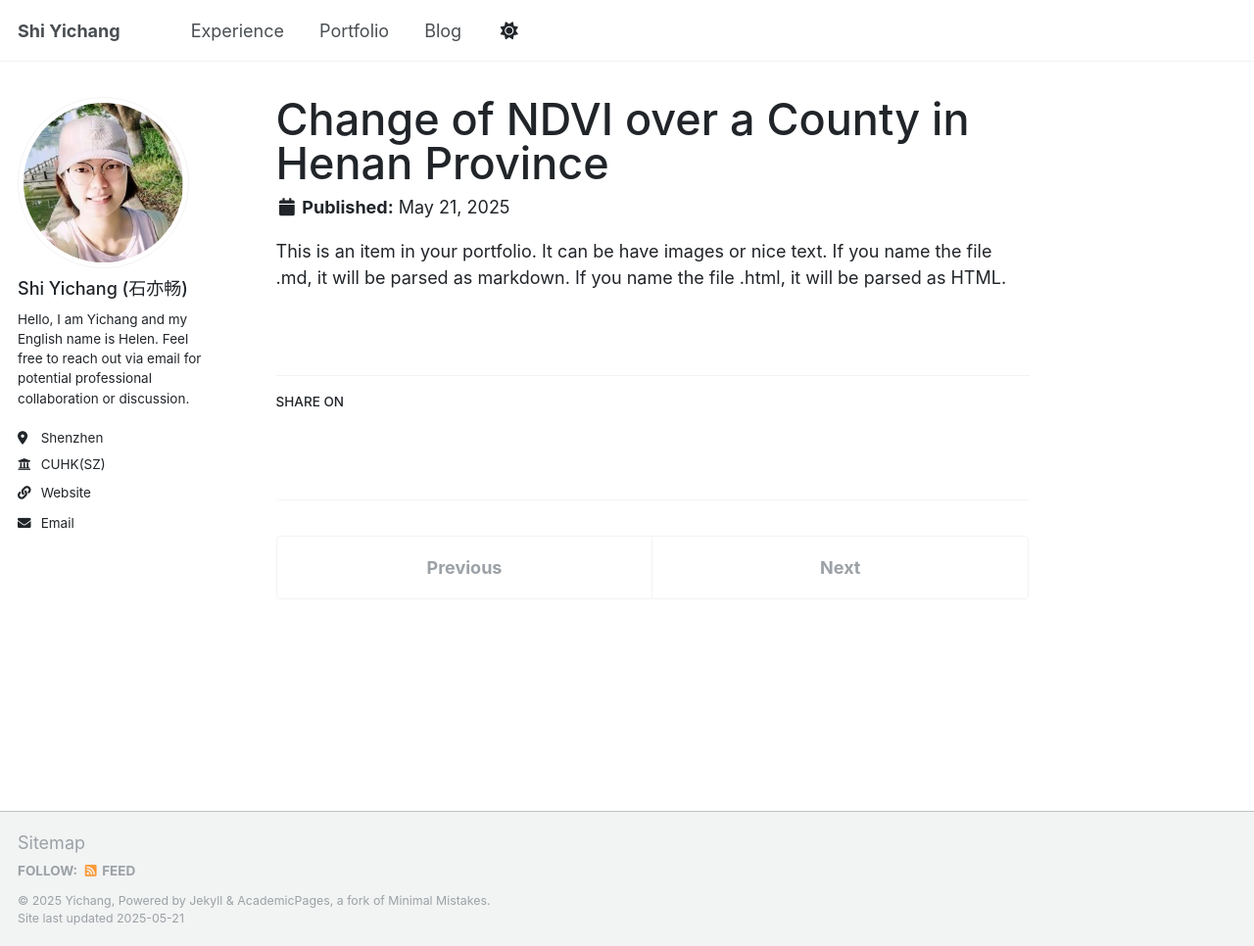
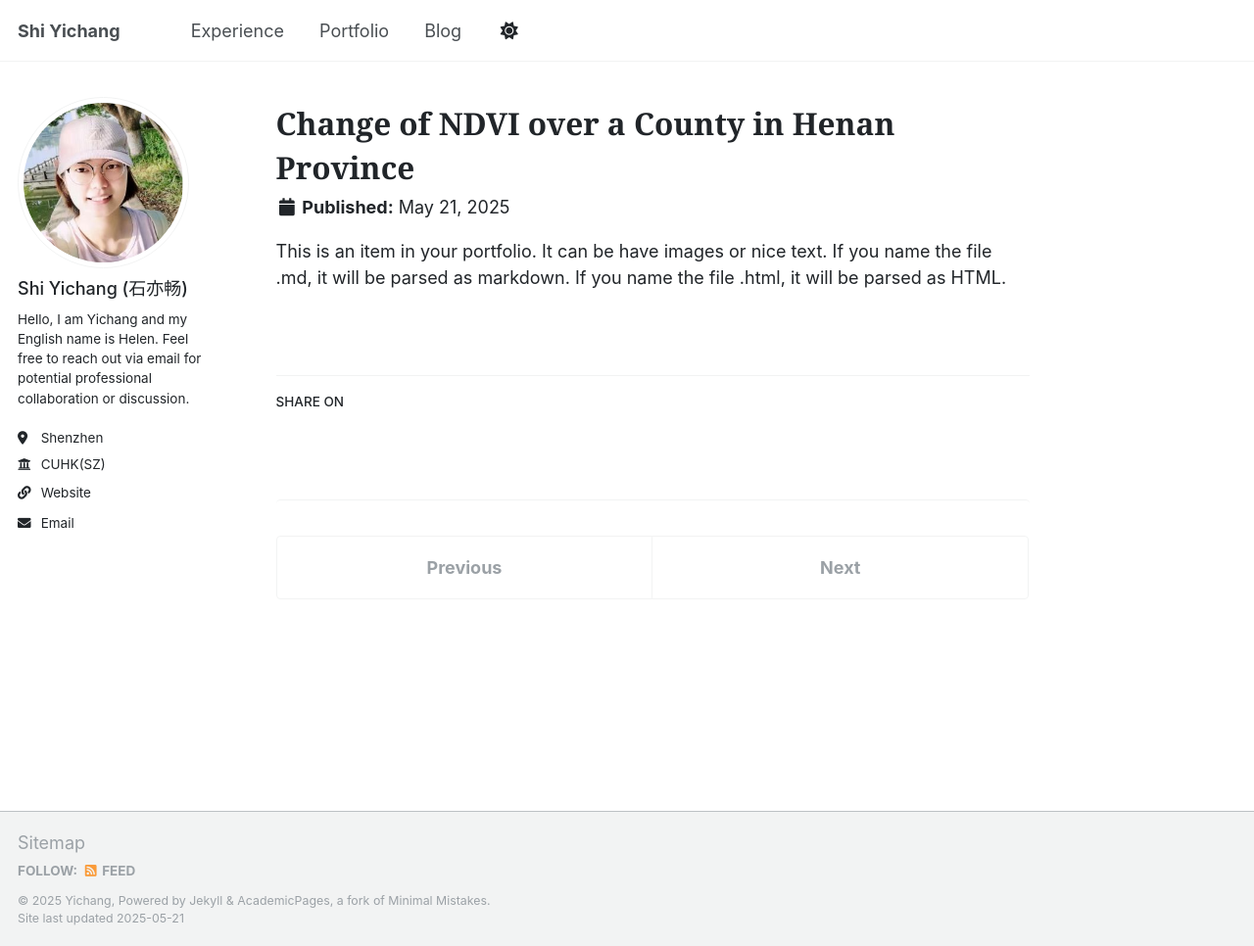
Before and after one commit to Helensyc/helensyc.github.io, a Jekyll site: the page built from _portfolio/portfolio-3.md, in a window 1280 px wide and 966 px high. Shown: the whole window at 98% size. Built offline with Jekyll 4.4.1, drawn with Linux system fonts in a browser that asks for light colours.

Commit message:
Update portfolio-3.md

```diff
--- a/_portfolio/portfolio-3.md
+++ b/_portfolio/portfolio-3.md
@@ -1,7 +1,7 @@
 ---
-title: "Change of NDVI over a County in Henan Province"
+title: "<span style='font-family: Georgia, serif; font-weight: 600; font-size: 1.75rem;'>Change of NDVI over a County in Henan Province</span>"
 excerpt: |
-  <div style="display: flex; align-items: flex-start; gap: 1rem;">
+  <div style="display: flex; align-items: flex-start; gap: 1rem; margin-top: 1.5rem;">
     <img src="/images/agriculture1.png" style="width: 45%; display: block; margin: 0;" />
     <p style="margin: 0; font-size: 0.95rem; line-height: 1.4;">
       The project informs me how to apply remote sensing techniques in application of agriculture in a simple way. It demonstrates how NDVI changes over time and how these can be visualized in GIS workflows.
```
